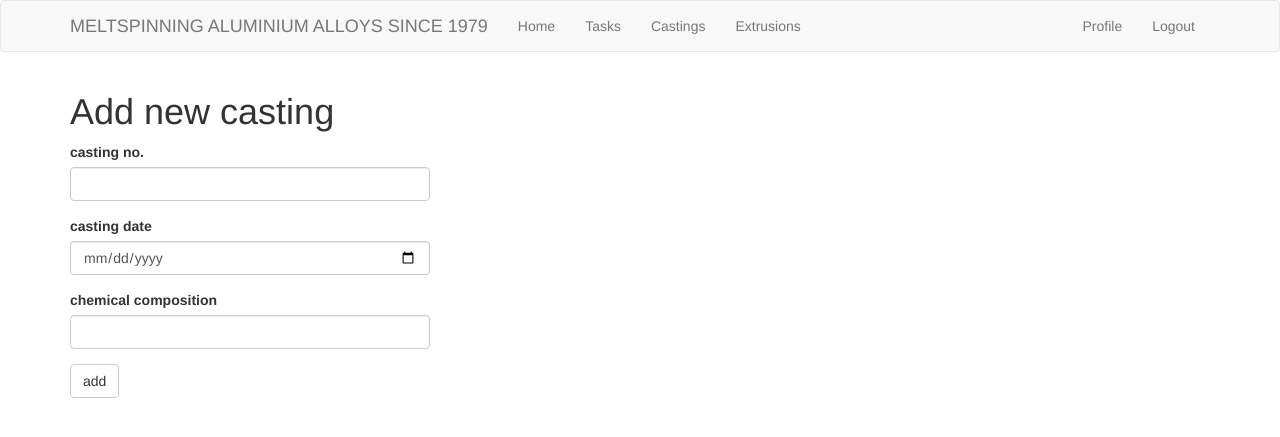
After one commit to lukaszrychlowski/flask_intro, a Flask app: page /castings in a window 1280 px wide. The commit adds this page. Shown: the top 437 px of the page. Run offline with Flask 2, Linux system fonts and the light colour scheme; the visitor is signed in with stand-in values (Sample User, id 1); data comes from the database, SQL or seed files in the repository; some libraries are stand-ins or nearby versions.

Commit message:
casting, extrusion forms

```diff
--- a/app/forms.py
+++ b/app/forms.py
@@ -1,8 +1,6 @@
-from ast import Eq
-from operator import length_hint
 from flask import Flask
 from flask_wtf import FlaskForm
-from wtforms import StringField, PasswordField, BooleanField, SubmitField, TextAreaField
+from wtforms import StringField, PasswordField, BooleanField, SubmitField, TextAreaField, IntegerField, DateField
 from wtforms.validators import DataRequired, ValidationError, Email, EqualTo, Length
 from app import email
 from app.models import User
@@ -50,3 +48,14 @@ class ResetPasswordForm(FlaskForm):
     password = PasswordField('password', validators=[DataRequired()])
     password2 = PasswordField('repeat pw', validators=[DataRequired(), EqualTo('password')])
     submit = SubmitField('req a new pw')
+
+class CastingsForm(FlaskForm):
+    casting_no = IntegerField('casting no.', validators=[DataRequired()])
+    casting_date = DateField('casting date')
+    casting_composition = StringField('chemical composition', validators=[DataRequired()])
+    submit = SubmitField('add')
+
+class ExtrusionForm(FlaskForm):
+    extrusion_no = IntegerField('extr. no.', validators=[DataRequired()])
+    extrusion_composition = StringField('chemical composition', validators=[DataRequired()])
+    submit = SubmitField('add')
--- a/app/models.py
+++ b/app/models.py
@@ -61,7 +61,7 @@ class User(UserMixin, db.Model):
 
     def avatar(self, size):
         digest = md5(self.email.lower().encode('utf-8')).hexdigest()
-        return 'https://www.gravatar.com/avatar/{}?d=identicon&s={}'.format(
+        return 'https://www.gravatar.com/avatar/{}?d=monsterid&s={}'.format(
             digest, size)
 
     def __repr__(self):
@@ -85,3 +85,16 @@ class Post(db.Model):
 @login.user_loader
 def load_user(id):
     return User.query.get(int(id))
+
+class Casting(db.Model):
+    id = db.Column(db.Integer, primary_key=True)
+    casting_no = db.Column(db.Integer, unique=True)
+    casting_composition = db.Column(db.String(140))
+    casting_date = db.Column(db.DateTime)
+    user_id = db.Column(db.Integer, db.ForeignKey('user.id'))
+
+class Extrusion(db.Model):
+    id = db.Column(db.Integer, primary_key=True)
+    extrusion_no = db.Column(db.Integer, unique=True)
+    extrusion_composition = db.Column(db.String(140))
+    user_id = db.Column(db.Integer, db.ForeignKey('user.id'))
--- a/app/routes.py
+++ b/app/routes.py
@@ -1,8 +1,8 @@
 from app import app, db
 from flask import render_template, flash, redirect, url_for, request
-from app.forms import LoginForm, PostForm, RegistrationForm, EditProfileForm, EmptyForm, ResetPasswordRequestForm, ResetPasswordForm
+from app.forms import CastingsForm, ExtrusionForm, LoginForm, PostForm, RegistrationForm, EditProfileForm, EmptyForm, ResetPasswordRequestForm, ResetPasswordForm
 from flask_login import current_user, login_user, logout_user, login_required
-from app.models import User, Post
+from app.models import Extrusion, User, Post, Casting
 from werkzeug.urls import url_parse
 from datetime import datetime
 from app.email import send_password_reset_email
@@ -155,3 +155,27 @@ def reset_password(token):
     if not user:
         return redirect(url_for('index'))
     form = ResetPasswordForm()
+
+@app.route('/castings', methods=['GET', 'POST'])
+@login_required
+def castings():
+    form = CastingsForm()
+    if form.validate_on_submit():
+        casting = Casting(casting_no=form.casting_no.data, casting_date=form.casting_date.data, casting_composition=form.casting_composition.data)
+        db.session.add(casting)
+        db.session.commit()
+        flash('casting added')
+        return redirect(url_for('castings'))
+    return render_template('castings.html', title='castings', form=form)
+
+@app.route('/extrusions', methods=['GET', 'POST'])
+@login_required
+def extrusion():
+    form = ExtrusionForm()
+    if form.validate_on_submit():
+        extrusion = Extrusion(extrusion_no=form.extrusion_no.data, extrusion_composition=form.extrusion_composition.data)
+        db.session.add(extrusion)
+        db.session.commit()
+        flash('extrusion added')
+        return redirect(url_for('extrusion'))
+    return render_template('extrusions.html', title='extrusions', form=form)
--- a/app/templates/base.html
+++ b/app/templates/base.html
@@ -1,7 +1,7 @@
 {% extends 'bootstrap/base.html' %}
 {% block title %}
-    {% if title %} {{ title }} - Micro!
-    {% else %} Hello! Welcome to Micro!
+    {% if title %} {{ title }} - MELTSPINNING!
+    {% else %} MELTSPINNING!
     {% endif %}
 {% endblock %}
 
@@ -15,12 +15,14 @@
                     <span class="icon-bar"></span>
                     <span class="icon-bar"></span>
                 </button>
-                <a class="navbar-brand" href="{{ url_for('index') }}">MELTSPINNING ALUMINIUM ALLOYS SINCE 1965</a>
+                <a class="navbar-brand" href="{{ url_for('index') }}">MELTSPINNING ALUMINIUM ALLOYS SINCE 1979</a>
             </div>
             <div class="collapse navbar-collapse" id="bs-example-navbar-collapse-1">
                 <ul class="nav navbar-nav">
                     <li><a href="{{ url_for('index') }}">Home</a></li>
-                    <li><a href="{{ url_for('explore') }}">Explore</a></li>
+                    <li><a href="{{ url_for('explore') }}">Tasks</a></li>
+                    <li><a href="{{ url_for('castings') }}">Castings</a></li>
+                    <li><a href="{{ url_for('extrusion') }}">Extrusions</a></li>
                 </ul>
                 <ul class="nav navbar-nav navbar-right">
                     {% if current_user.is_anonymous %}
--- /dev/null
+++ b/app/templates/castings.html
@@ -0,0 +1,17 @@
+{% extends "base.html" %}
+{% import 'bootstrap/wtf.html' as wtf %}
+
+{% block app_content %}
+
+<h1>Add new casting</h1>
+<div class="row">
+    <div class="col-md-4">
+        {{ wtf.quick_form(form) }}
+    </div>
+    <div class="col-md-4">
+        {% for casting in casting %}
+            {% include '_casting.html' %}
+        {% endfor %}
+    </div>
+</div>
+{% endblock %}
```
Also changed, not shown: app/templates/_casting.html (added, +8 -0 lines), app/templates/_extrusion.html (added, +8 -0 lines), app/templates/extrusions.html (added, +17 -0 lines), 1 other file.
